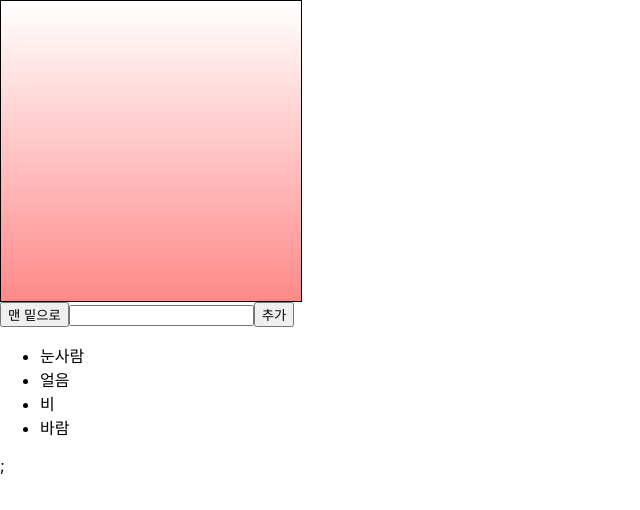
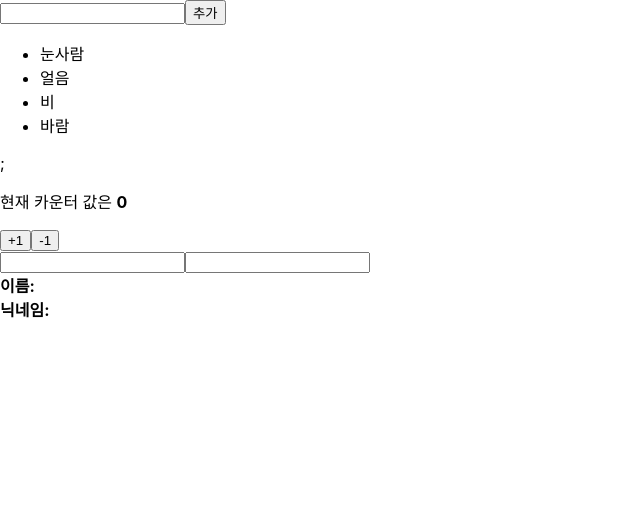
Before and after one commit to wonhopark89-dev/study-react, a React (Create React App) app: page / in a window 1280 px wide. Shown: the top 510 px of the page, without its empty margins (0-640 px from the left). Built offline with nearby package versions, Linux system fonts and the light colour scheme.

Commit message:
useState

```diff
--- a/src/App.js
+++ b/src/App.js
@@ -6,6 +6,8 @@ import EventPractice from './EventPractice';
 import ValidationSample from './ValidationSample';
 import ScrollBox from './ScrollBox';
 import IterationSample from './iterationSample';
+import Counter from './Counter';
+import Info from './Info';
 
 // function App() {
 //   // orignal
@@ -46,11 +48,9 @@ class App extends Component {
 	render() {
 		return (
 			<div>
-				<ScrollBox ref={(banana) => (this.scrollBox = banana)} />
-				<button onClick={() => this.scrollBox.scrollToBottom()}>
-					맨 밑으로
-				</button>
 				<IterationSample />
+				<Counter />
+				<Info />
 			</div>
 		);
 	}
--- /dev/null
+++ b/src/Counter.js
@@ -0,0 +1,17 @@
+import React, { useState } from 'react';
+
+const Counter = () => {
+	const [value, setValue] = useState(0);
+
+	return (
+		<div>
+			<p>
+				현재 카운터 값은 <b>{value}</b>
+			</p>
+			<button onClick={() => setValue(value + 1)}>+1</button>
+			<button onClick={() => setValue(value - 1)}>-1</button>
+		</div>
+	);
+};
+
+export default Counter;
--- /dev/null
+++ b/src/Info.js
@@ -0,0 +1,33 @@
+import React, { useState } from 'react';
+
+const Info = () => {
+	const [name, setName] = useState('');
+	const [nickname, setNickname] = useState('');
+
+	const onChangeName = (e) => {
+		console.log(e.target);
+		setName(e.target.value);
+	};
+
+	const onChangeNickname = (e) => {
+		setNickname(e.target.value);
+	};
+	return (
+		<div>
+			<div>
+				<input value={name} onChange={onChangeName} />
+				<input value={nickname} onChange={onChangeNickname} />
+			</div>
+			<div>
+				<div>
+					<b>이름:</b> {name}
+				</div>
+				<div>
+					<b>닉네임:</b> {nickname}
+				</div>
+			</div>
+		</div>
+	);
+};
+
+export default Info;
```
